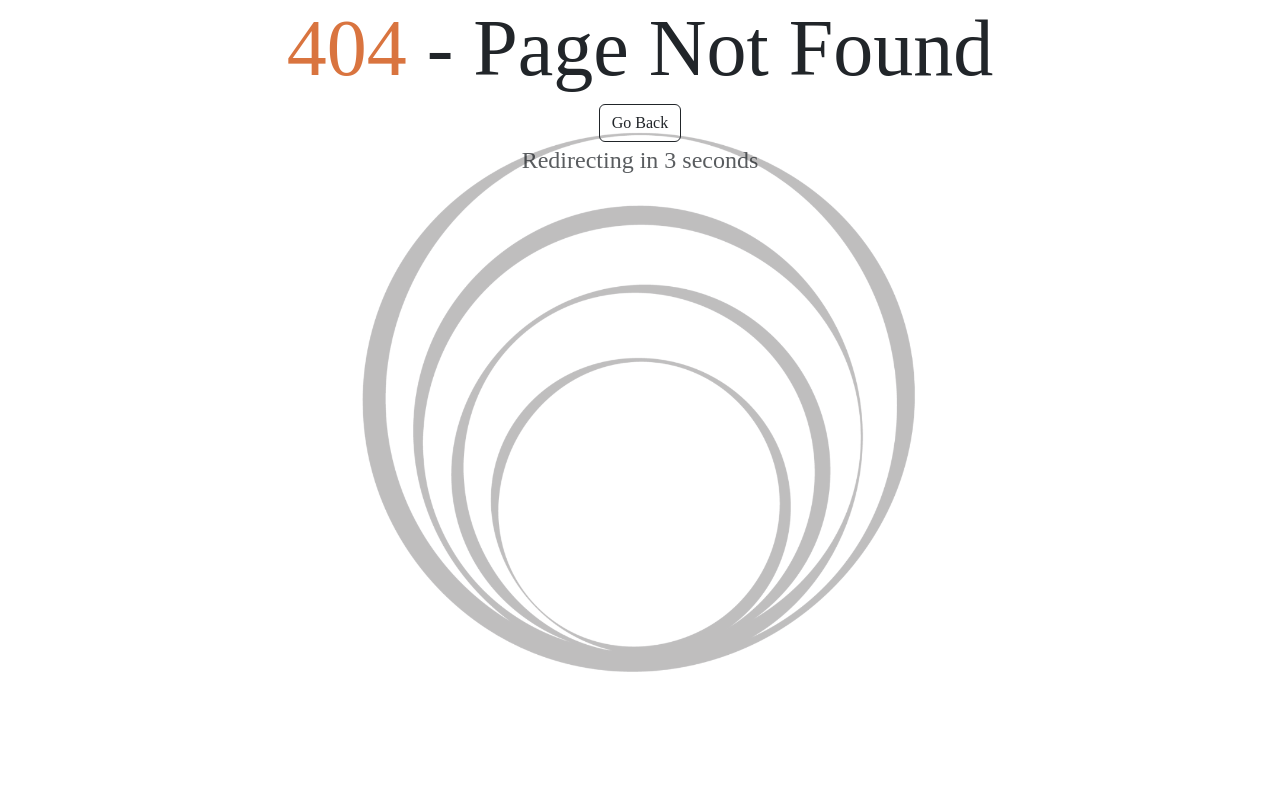
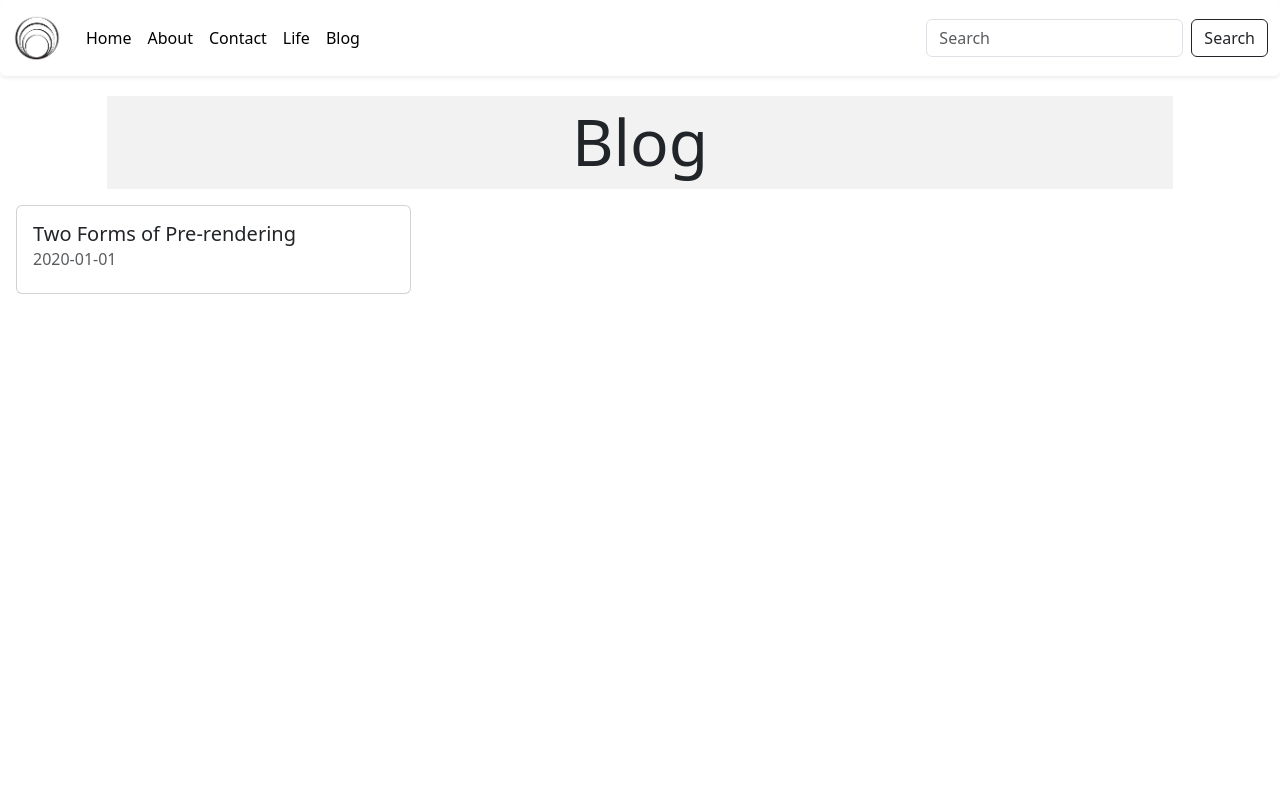
Before and after one commit to itsvinayak/pratishthanventures, a Next.js app: page /blog in a window 1280 px wide. Before the commit this address had no page. Shown: the top 800 px of the page. Built offline with nearby package versions, Linux system fonts and the light colour scheme.

Commit message:
blog init

```diff
--- /dev/null
+++ b/components/ui/bolgCard.tsx
@@ -0,0 +1,13 @@
+const BlogCard = ({ post }: any) => {
+    return (
+        <div className="card">
+            <div className="card-body">
+                <h5 className="card-title">{post.title}</h5>
+                <h6 className="card-subtitle mb-2 text-muted">{post.date}</h6>
+                <p className="card-text">{post.content}</p>
+            </div>
+        </div>
+    )
+};
+
+export default BlogCard;
--- a/next.config.js
+++ b/next.config.js
@@ -1,6 +1,11 @@
 /** @type {import('next').NextConfig} */
 const nextConfig = {
   reactStrictMode: true,
+  webpack: function (config) {
+    config.module.rules.push({ test: /\.md$/, use: "raw-loader" });
+    config.module.rules.push({ test: /\.yml$/, use: "raw-loader" });
+    return config;
+  },
   async redirects() {
     return [
       {
--- /dev/null
+++ b/pages/blog/index.tsx
@@ -0,0 +1,46 @@
+import NavBar from "@/components/navbar/navbar";
+import Footer from "@/components/footer/footer";
+import { getAllPosts } from "@/utils/getAllPost";
+import BlogCard from "@/components/ui/bolgCard";
+
+
+
+export async function getStaticProps() {
+    const posts = await getAllPosts();
+    return {
+        props: {
+            posts
+        }
+    }
+}
+
+const styling = {
+    minHeight: "100vh"
+};
+
+const BlogPage = ({ posts }: any) => {
+    return (
+        <>
+            <NavBar />
+            <div className="container-fluid pt-5 mt-5" style={styling}>
+                <div className="row d-flex align-items-center justify-content-center ">
+                    <div className="col-md-10 text-center display-3 p-2" style={{backgroundColor: "#f2f2f2"}}>
+                        Blog
+                    </div>
+                </div>
+                <div className="row">
+                    {posts.map((post: any) => {
+                        return (
+                            <div className="col-md-4 p-3" key={post.slug}>
+                                <BlogCard post={post} />
+                            </div>
+                        )
+                    })}
+                </div>
+            </div>
+            <Footer />
+        </>
+    );
+}
+
+export default BlogPage;
--- /dev/null
+++ b/posts/p1.md
@@ -0,0 +1,11 @@
+---
+title: 'Two Forms of Pre-rendering'
+date: '2020-01-01'
+---
+
+Next.js has two forms of pre-rendering: **Static Generation** and **Server-side Rendering**. The difference is in **when** it generates the HTML for a page.
+
+- **Static Generation** is the pre-rendering method that generates the HTML at **build time**. The pre-rendered HTML is then _reused_ on each request.
+- **Server-side Rendering** is the pre-rendering method that generates the HTML on **each request**.
+
+Importantly, Next.js lets you **choose** which pre-rendering form to use for each page. You can create a "hybrid" Next.js app by using Static Generation for most pages and using Server-side Rendering for others.
--- /dev/null
+++ b/utils/getAllPost.tsx
@@ -0,0 +1,16 @@
+import matter from 'gray-matter';
+import fs from 'fs';
+
+export async function getAllPosts() {
+    const allPost = fs.readdirSync('posts')
+    const posts: any[] = [];
+    allPost.forEach((post) => {
+        const fileContent = fs.readFileSync(`posts/${post}`, 'utf8')
+        const meta = matter(fileContent)
+        posts.push({
+            date: meta.data.date,
+            title: meta.data.title
+        });
+    });
+    return posts;
+}
```
Also changed, not shown: package.json (+6 -1 lines), pages/_app.tsx (+6 -3 lines), pages/index.tsx (+3 -4 lines), tsconfig.json (+21 -4 lines), utils/getSinglePost.tsx (added, +12 -0 lines), pages/posts/[slug].tsx (added), 1 other file (tests, documents, lock files or other folders).
